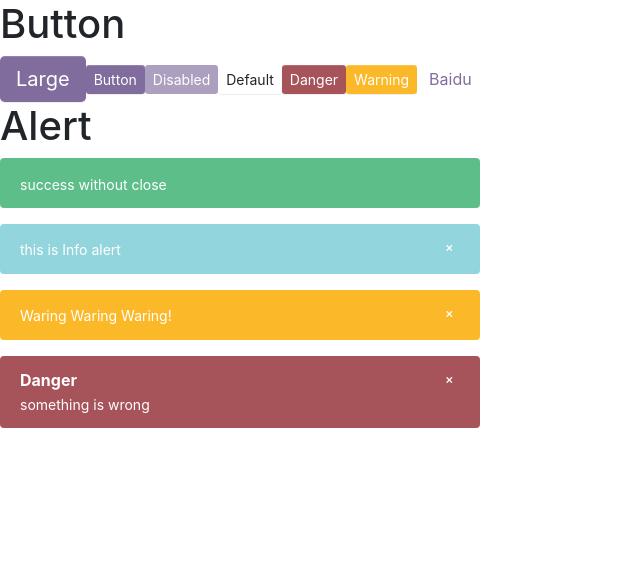
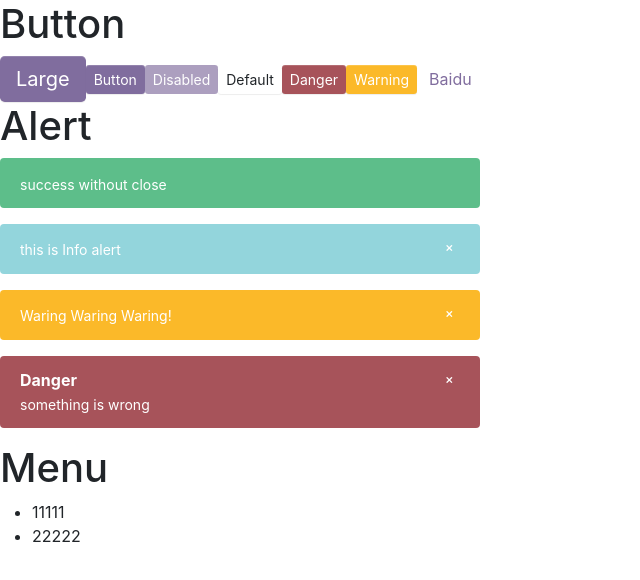
Before and after one commit to NnnLillian/Just-Antd, a React (Create React App) app: page / in a window 1280 px wide. Shown: the top 580 px of the page, without its empty margins (0-640 px from the left). Built offline with nearby package versions, Linux system fonts and the light colour scheme.

Commit message:
basic menu component

```diff
--- a/src/App.tsx
+++ b/src/App.tsx
@@ -2,6 +2,8 @@ import React from 'react';
 import './styles/index.scss';
 import Button, { ButtonType, ButtonSize } from './component/Button/button';
 import { Alert, AlertType } from './component/Alert/alert';
+import { Menu } from './component/Menu/menu';
+import { MenuItem } from './component/Menu/menuItem';
 
 function App() {
   return (
@@ -25,6 +27,17 @@ function App() {
         <Alert alertType={AlertType.Warning} title='Waring Waring Waring!' />
         <Alert alertType={AlertType.Danger} title='Danger' description='something is wrong' />
       </div>
+      <div>
+        <h1>Menu</h1>
+        <Menu onSelect={(index)=>{}}>
+           <MenuItem index={0}>
+             11111
+           </MenuItem>
+           <MenuItem index={1}>
+             22222
+           </MenuItem>
+        </Menu>
+      </div>
     </div>
   );
 }
--- /dev/null
+++ b/src/component/Menu/menu.tsx
@@ -0,0 +1,66 @@
+import React, { FC, CSSProperties, createContext, useState } from 'react';
+import classNames from 'classnames';
+
+
+type MenuMode = 'horizontal' | 'vertical'
+type SelectCallback = (selectedIndex: number) => void
+
+export interface MenuProps {
+    defaultIndex?: number; // 默认那个menuItem是高亮的
+    className?: string;
+    mode?: MenuMode;
+    style?: CSSProperties;
+    onSelect?: SelectCallback;
+    children?: any[];
+}
+
+interface IMenuContext {
+    index: number;
+    onSelect?: SelectCallback;
+}
+
+
+export const MenuContext = createContext<IMenuContext>({ index: 0 })
+
+export const Menu: FC<MenuProps> = (props) => {
+    const {
+        className,
+        mode,
+        style,
+        children,
+        defaultIndex,
+        onSelect
+    } = props;
+
+    console.log(onSelect)
+
+    const [currentActive, setActive] = useState(defaultIndex)
+
+    const classes = classNames('menu', className, {
+        'menu-horizontal': mode === 'horizontal',
+        'menu-vertical': mode === 'vertical'
+    })
+
+    const handleClick = (index: number) => {
+        setActive(index);
+        if (onSelect) {
+            onSelect(index)
+        }
+    }
+
+    const passedContext: IMenuContext = {
+        index: currentActive ? currentActive : 0,
+        onSelect: handleClick
+    }
+
+    return (
+        <ul
+            className={classes}
+            style={style}
+        >
+            <MenuContext.Provider value={passedContext}>
+                {children}
+            </MenuContext.Provider>
+        </ul>
+    )
+}
--- /dev/null
+++ b/src/component/Menu/menuItem.tsx
@@ -0,0 +1,41 @@
+import React, { FC, CSSProperties, useContext } from 'react';
+import classNames from 'classnames';
+import { MenuContext } from './menu';
+
+export interface MenuItemProps {
+    index: number;
+    disabled?: boolean;
+    className?: string;
+    style?: CSSProperties;
+}
+
+export const MenuItem: FC<MenuItemProps> = (props) => {
+    const {
+        index,
+        disabled,
+        className,
+        children,
+        style
+    } = props
+
+    const context = useContext(MenuContext)
+
+    const classes = classNames('menu-item', className, {
+        'is-disabled': disabled,
+        'is-active': context.index === index
+    })
+
+    const handleClick = () => {
+        if (context.onSelect && !disabled) {
+            context.onSelect(index)
+        }
+    }
+
+    return (
+        <li className={classes}
+            style={style}
+            onClick={handleClick}>
+            {children}
+        </li>
+    )
+}
```
